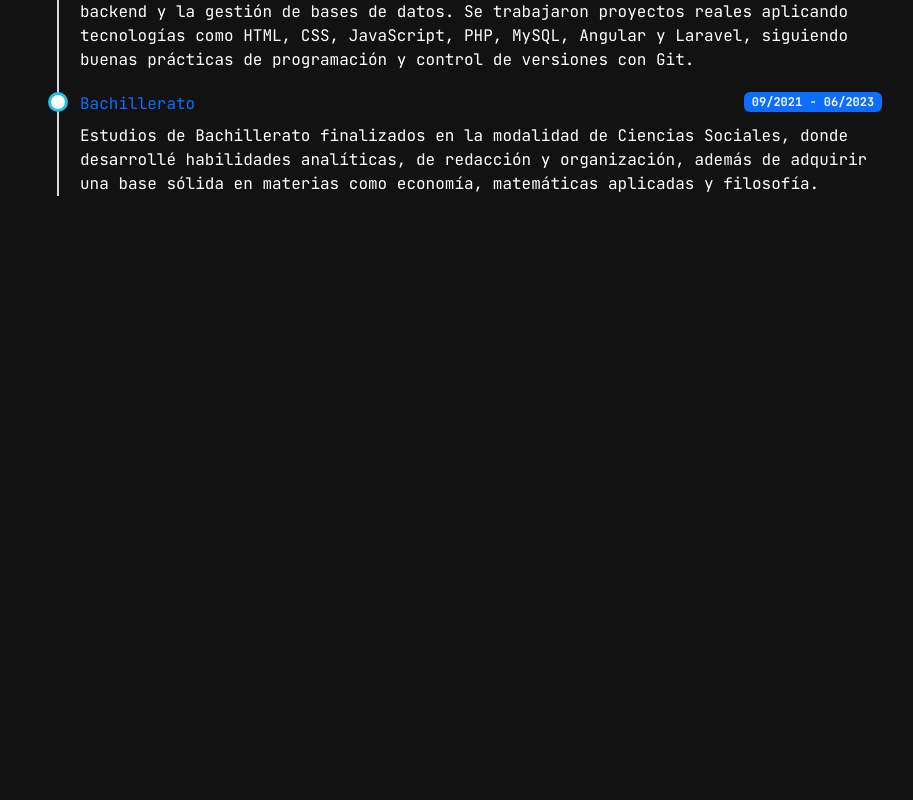
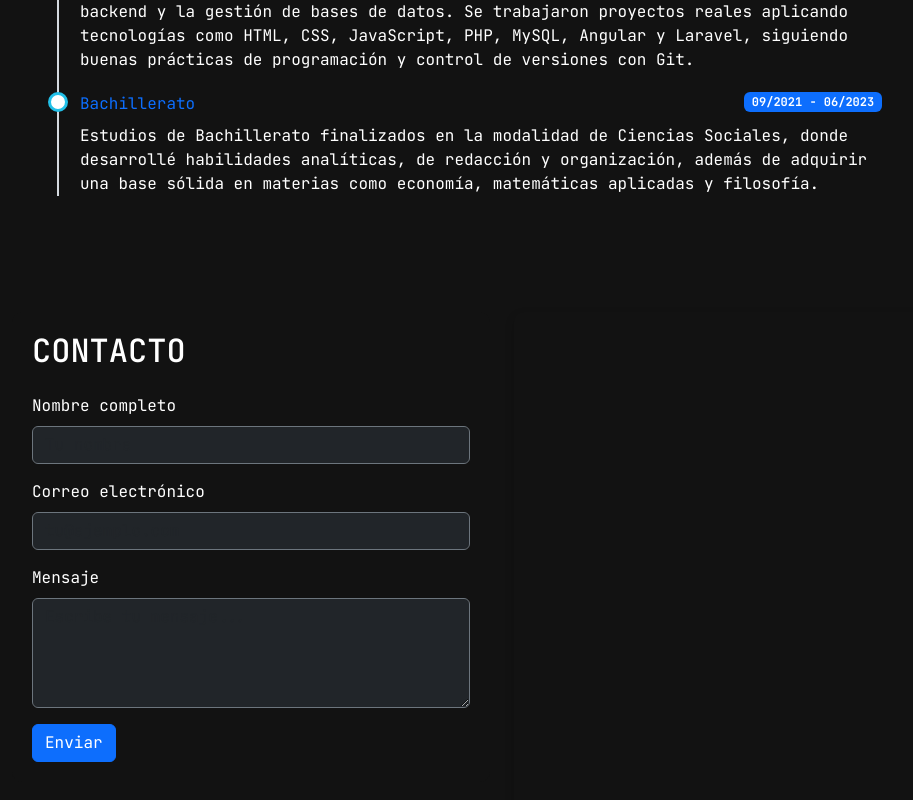
Before and after one commit to marc-tg/Portfolio-Frontend, an Angular app: page / in a window 1280 px wide. Shown: the part 2372-3172 px from the top of the page, without its empty margins (138-1051 px from the left). Built offline with nearby package versions, Linux system fonts and the light colour scheme; a web font is replaced by a local one.

Commit message:
Contact-form added

```diff
--- a/src/app/app.component.html
+++ b/src/app/app.component.html
@@ -4,4 +4,6 @@
 <app-technologies></app-technologies>
 <app-projects></app-projects>
 <app-education></app-education>
+<app-contact-form></app-contact-form>
+
 <router-outlet />
--- a/src/app/app.component.ts
+++ b/src/app/app.component.ts
@@ -6,12 +6,16 @@ import { TechnologiesComponent } from './components/technologies/technologies.co
 import { EducationComponent } from './components/education/education.component';
 import { ProjectsComponent } from './components/projects/projects.component';
 import { AnimationComponent } from './components/animation/animation.component';
+import { ContactFormComponent } from './components/contact-form/contact-form.component';
+import { CUSTOM_ELEMENTS_SCHEMA } from '@angular/core';
 
 @Component({
   selector: 'app-root',
-  imports: [RouterOutlet, HeaderComponent, ExperienceComponent, TechnologiesComponent, EducationComponent, ProjectsComponent, AnimationComponent],
+  imports: [RouterOutlet, HeaderComponent, ExperienceComponent, TechnologiesComponent, EducationComponent, ProjectsComponent, AnimationComponent, ContactFormComponent],
   templateUrl: './app.component.html',
   styleUrl: './app.component.css',
+  schemas: [CUSTOM_ELEMENTS_SCHEMA],
+
 })
 export class AppComponent {
   title = 'portfolio-marc';
--- /dev/null
+++ b/src/app/components/contact-form/contact-form.component.html
@@ -0,0 +1,40 @@
+<div class="container">
+<div class="row mx-2 mt-3 mt-md-5 px-2 px-md-5 pt-3 pt-md-5">
+        <div class="col-lg-6">
+            <div class="container text-white" style="max-width: 600px; background-color: #121212; padding: 20px; border-radius: 10px; font-family: 'JetBrains Mono', monospace;">
+  <h2 class=" mb-4">CONTACTO</h2>
+  <form>
+    <div class="mb-3">
+      <label for="nombre" class="form-label">Nombre completo</label>
+      <input type="text" class="form-control bg-dark text-white border-secondary" id="nombre" placeholder="Tu nombre" required>
+    </div>
+    <div class="mb-3">
+      <label for="email" class="form-label">Correo electrónico</label>
+      <input type="email" class="form-control bg-dark text-white border-secondary" id="email" placeholder="tu@ejemplo.com" required>
+    </div>
+    <div class="mb-3">
+      <label for="mensaje" class="form-label">Mensaje</label>
+      <textarea class="form-control bg-dark text-white border-secondary" id="mensaje" rows="4" placeholder="Escribe tu mensaje..." required></textarea>
+    </div>
+    <button type="submit" class="btn btn-primary">Enviar</button>
+  </form>
+</div>
+
+        </div>
+
+    <div class="col-lg-6">
+
+<model-viewer
+  src="../models/desktop_computer/scene.gltf"
+  camera-controls
+  interaction-prompt="none"
+  disable-zoom
+  disable-pan
+  disable-tap
+  camera-orbit="0deg 75deg 2.2m"
+
+>
+</model-viewer>
+    </div>
+    </div>
+</div><!-- Import the component -->
--- /dev/null
+++ b/src/app/components/contact-form/contact-form.component.ts
@@ -0,0 +1,13 @@
+import { Component, CUSTOM_ELEMENTS_SCHEMA } from '@angular/core';
+
+@Component({
+  selector: 'app-contact-form',
+  imports: [],
+  templateUrl: './contact-form.component.html',
+  styleUrl: './contact-form.component.css',
+    schemas: [CUSTOM_ELEMENTS_SCHEMA],  // <- aquí
+
+})
+export class ContactFormComponent {
+
+}
--- a/src/app/components/projects/projects.component.html
+++ b/src/app/components/projects/projects.component.html
@@ -21,7 +21,7 @@
   <img src="https://cdn.jsdelivr.net/gh/devicons/devicon/icons/bootstrap/bootstrap-original.svg" alt="Bootstrap" title="Bootstrap" />
 </div>
           <div class="project-buttons">
-            <a href="#" class="btn btn-outline-light" target="_blank" rel="noopener noreferrer"><img class="small-icon" src="https://www.svgrepo.com/show/447165/github-outline.svg" alt=""></a>
+            <a href="#" class="btn btn-outline-light" target="_blank" rel="noopener noreferrer"><img id='githubProjects' class="small-icon" src="https://www.svgrepo.com/show/447165/github-outline.svg" alt=""></a>
             <a href="#" class="btn btn-primary" target="_blank" rel="noopener noreferrer">Ver demo</a>
           </div>
         </div>
--- a/src/index.html
+++ b/src/index.html
@@ -27,9 +27,12 @@
 
   <app-root></app-root>
 
-<!-- Import the component -->
+
+
+
+
 <script type="module" src="https://ajax.googleapis.com/ajax/libs/model-viewer/4.0.0/model-viewer.min.js"></script>
-<model-viewer
+<!-- <model-viewer
   src="/models/desktop_computer/scene.gltf"
   camera-controls
   interaction-prompt="none"
@@ -39,10 +42,7 @@
   camera-orbit="0deg 75deg 2.2m"
 
 >
-</model-viewer>
-
-
-
+</model-viewer> -->
 
 </body>
 
--- a/src/styles.css
+++ b/src/styles.css
@@ -12,10 +12,14 @@ img {
 }
 
 a,
-button {
+button, #githubProjects {
     cursor: url("https://cdn-icons-png.flaticon.com/32/1527/1527728.png"), auto !important;
 }
 
+model-viewer {
+        cursor: url("https://cdn-icons-png.flaticon.com/32/1527/1527728.png"), auto !important;
+
+}
 .no-click {
   pointer-events: none;
 }
@@ -84,4 +88,6 @@ model-viewer {
 .slot.canvas {
   margin: 0 !important;
   padding: 0 !important;
+      cursor: url('https://cdn-icons-png.flaticon.com/32/11228/11228962.png'), auto !important;
+
 }
```
Also changed, not shown: src/app/components/contact-form/contact-form.component.css (added), 1 other file (tests, documents, lock files or other folders).
